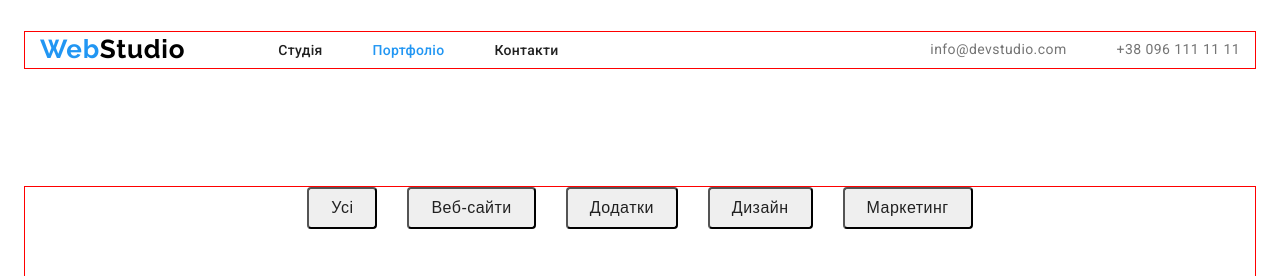
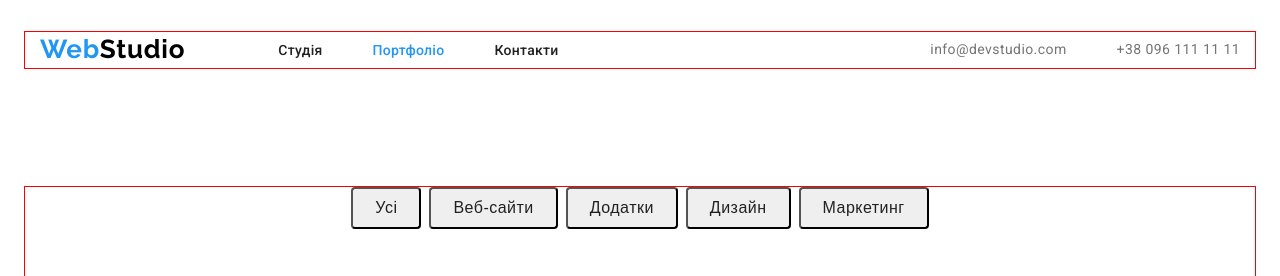
Before and after one commit to demchenko2009/homework10, a plain HTML site: page pages/portfolio.html in a window 1280 px wide. Shown: the top 276 px of the page. Drawn offline with Linux system fonts and the light colour scheme.

Commit message:
homework14 f

```diff
--- a/css/list.css
+++ b/css/list.css
@@ -116,7 +116,7 @@ letter-spacing: 0.28px;
 .list-button {
     display: flex;
 justify-content: center;
-    gap: 30px;
+    gap: 8px;
     list-style: none;
 }
 
```
